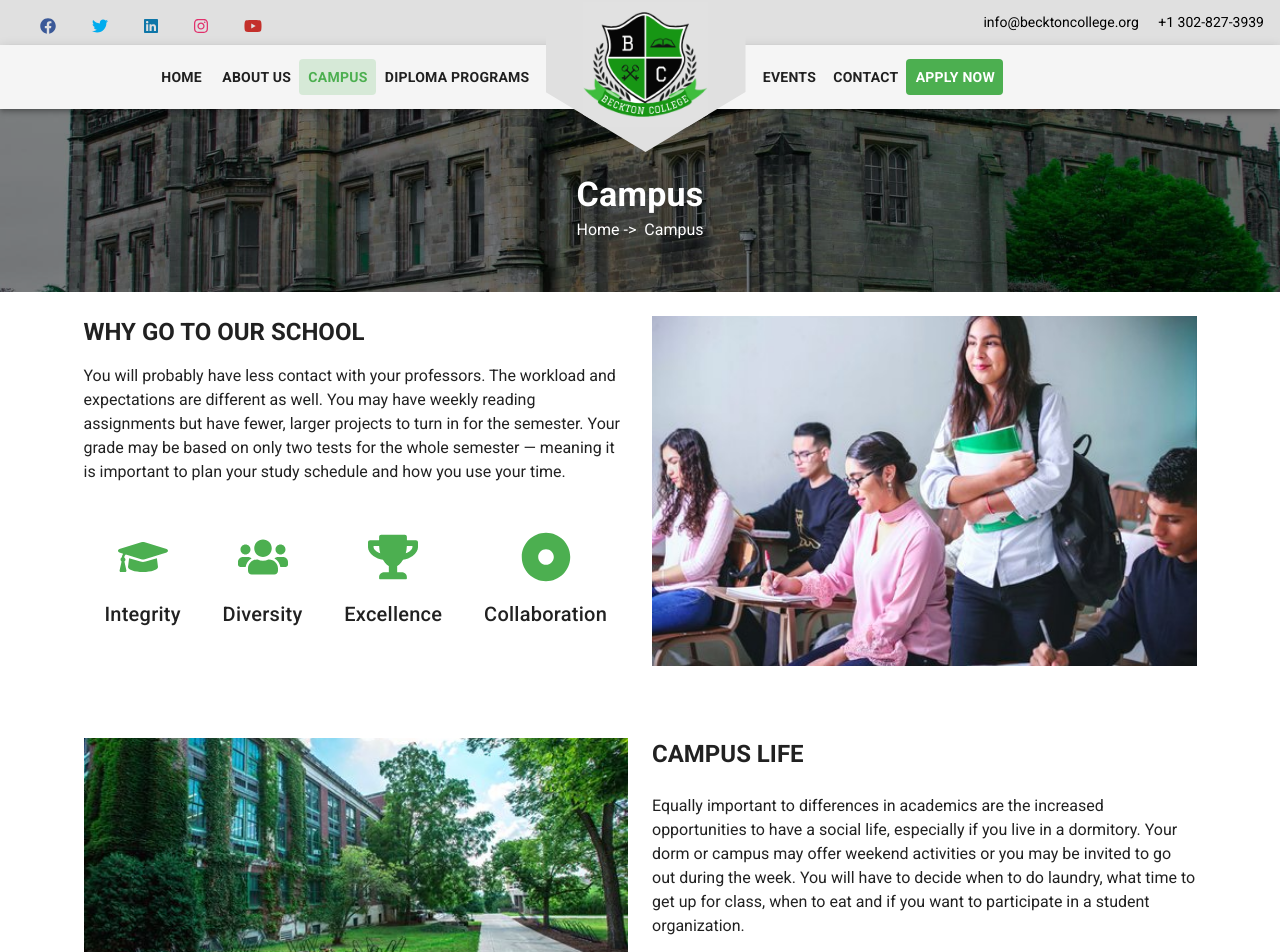
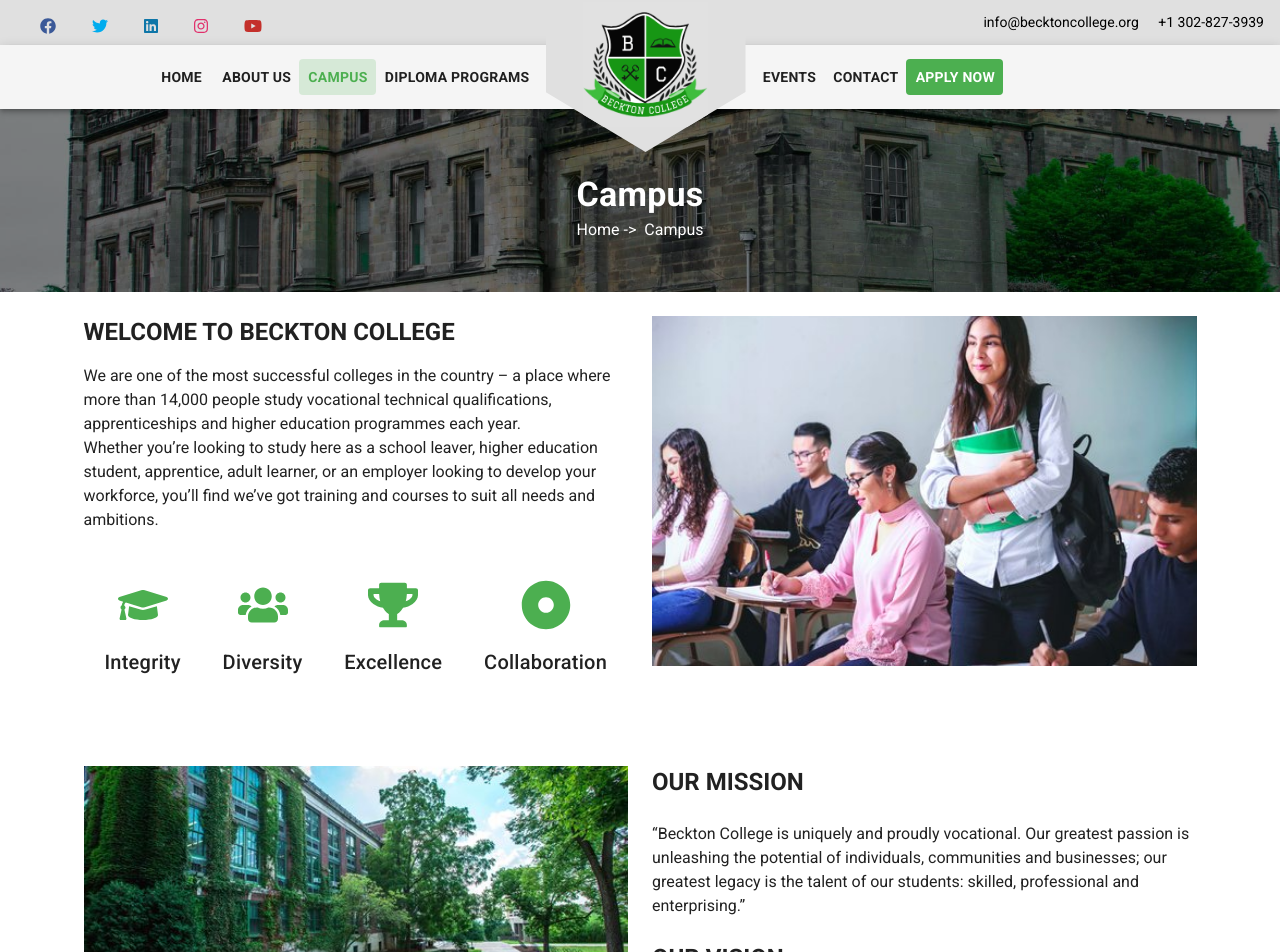
Before and after one commit to ManiSrinivasa1999/Becton-university, a Vue app: page /campus in a window 1280 px wide. Shown: the top 952 px of the page. Built offline with nearby package versions, Linux system fonts and the light colour scheme.

Commit message:
update content in campus page

```diff
--- a/src/components/Campus/School.vue
+++ b/src/components/Campus/School.vue
@@ -9,15 +9,16 @@
           >
             <v-col cols="12" lg="6" xl="6" md="12" sm="8">
               <div class="font-weight-bold text-h5 mb-4">
-                WHY GO TO OUR SCHOOL
+                WELCOME TO BECKTON COLLEGE
               </div>
               <div class="text-subtitle">
-                You will probably have less contact with your professors.
-                The workload and expectations are different as well.
-                You may have weekly reading assignments but have fewer,
-                larger projects to turn in for the semester.
-                Your grade may be based on only two tests for the whole semester
-                — meaning it is important to plan your study schedule and how you use your time.
+                We are one of the most successful colleges in the country – a
+                place where more than 14,000 people study vocational technical qualifications,
+                apprenticeships and higher education programmes each year.<br />
+                Whether you’re looking to study here as a school leaver,
+                higher education student, apprentice, adult learner, or an
+                employer looking to develop your workforce, you’ll find we’ve got
+                training and courses to suit all needs and ambitions.
               </div>
 
               <div class="mt-12 d-flex">
@@ -48,17 +49,17 @@
             </v-col>
             <v-col cols="12" lg="6" xl="6" md="12" sm="12">
               <div class="font-weight-bold text-h5 mb-4">
-                WHY GO TO OUR SCHOOL
+                WELCOME TO BECKTON COLLEGE
               </div>
               <div class="text-subtitle">
-                You will probably have less contact with your professors.
-                The workload and expectations are different as well.
-                You may have weekly reading assignments but have fewer,
-                larger projects to turn in for the semester.
-                Your grade may be based on only two tests for the whole semester
-                — meaning it is important to plan your study schedule and how you use your time.
+                We are one of the most successful colleges in the country – a
+                place where more than 14,000 people study vocational technical qualifications,
+                apprenticeships and higher education programmes each year.<br />
+                Whether you’re looking to study here as a school leaver,
+                higher education student, apprentice, adult learner, or an
+                employer looking to develop your workforce, you’ll find we’ve got
+                training and courses to suit all needs and ambitions.
               </div>
-
               <div class="mt-8 d-flex">
                 <div
                   v-for="(item, i) in items"
--- a/src/components/Campus/Stream.vue
+++ b/src/components/Campus/Stream.vue
@@ -9,15 +9,21 @@
             </v-col>
             <v-col cols="12" md="12" lg="6" xl="6">
               <div class="font-weight-bold text-h5">
-                CAMPUS LIFE
+                OUR MISSION
               </div>
               <div class="text-title mb-6 mt-6">
-                Equally important to differences in academics are the increased
-                opportunities to have a social life, especially if you live in a dormitory.
-                Your dorm or campus may offer weekend activities or you may be invited to go
-                out during the week. You will have to decide when to do laundry,
-                what time to get up for class, when to eat and if you want to participate
-                in a student organization.
+                “Beckton College is uniquely and proudly vocational.
+                Our greatest passion is unleashing the potential of individuals,
+                communities and businesses; our greatest legacy is the talent of
+                our students: skilled, professional and enterprising.”
+              </div>
+              <div class="font-weight-bold text-h5">
+                OUR VISION
+              </div>
+              <div class="text-title mb-6 mt-6">
+                “To provide students with an outstanding learning experience,
+                education and skills development to support them into
+                higher levels of study and jobs.”
               </div>
             </v-col>
           </v-row>
```
